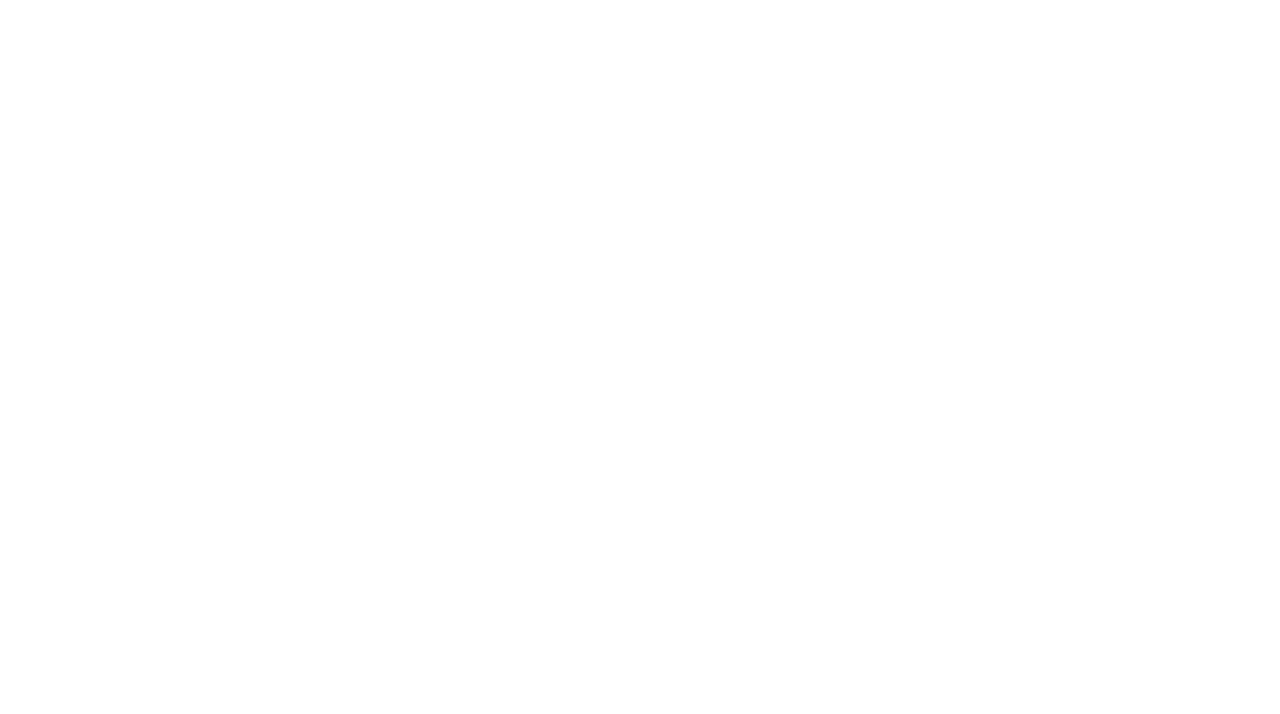
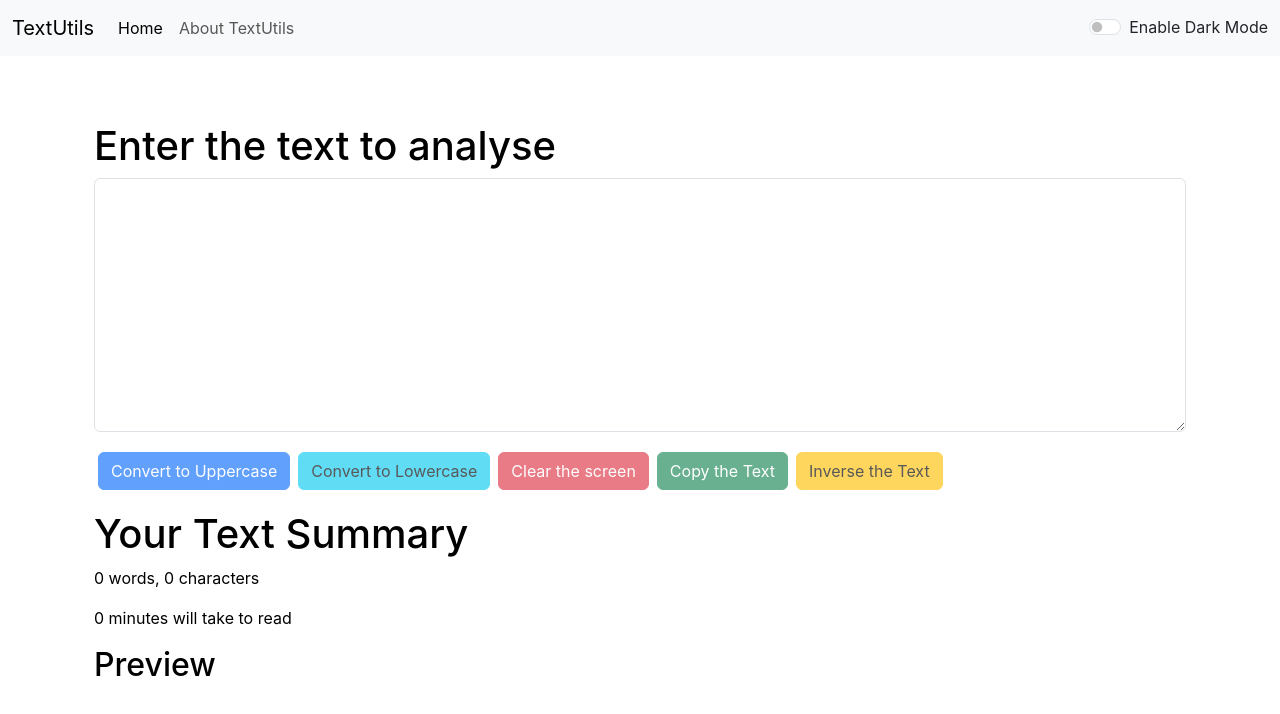
Before and after one commit to DikshaSingh2109/TextManipulator-using-react, a React (Create React App) app: page / in a window 1280 px wide. Shown: the top 714 px of the page. Built offline with nearby package versions, Linux system fonts and the light colour scheme.

Commit message:
change in app.js

```diff
--- a/src/App.js
+++ b/src/App.js
@@ -45,7 +45,7 @@ function App() {
   return (
     <>
 
-  <Router basename="/TextManipulator-using-react">
+  <Router basename="">
   <Navbar title= "TextUtils"  mode={mode} toggleMode={toggleMode}/>
   <Alert alert ={alert}/>
   <div className="container my-3">
@@ -57,7 +57,7 @@ function App() {
           <Route exact path="/about" element ={<About/> }>
 
           </Route>
-          <Route exact path="/TextManipulator-using-react" element = { <TextForm  showAlert={showAlert}heading = "Enter the text to analyse " mode={mode}/>}>
+          <Route exact path="/" element = { <TextForm  showAlert={showAlert}heading = "Enter the text to analyse " mode={mode}/>}>
 
           </Route>
  </Routes>
```
